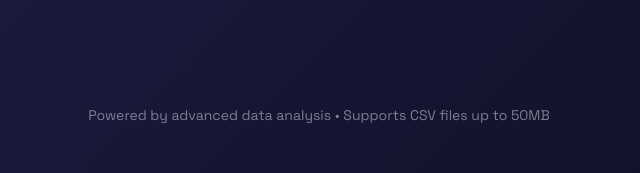
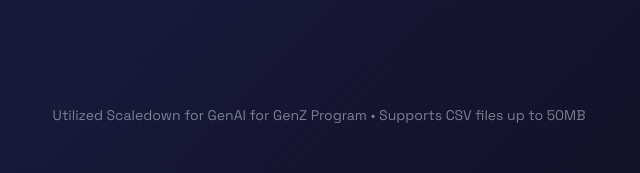
Before and after one commit to nyxarf/data-analysis-agent-scaledown, a Flask app: page / in a window 1280 px wide. Shown: the part 955-1128 px from the top of the page, without its empty margins (321-961 px from the left). Run offline with Flask 3, Linux system fonts and the light colour scheme; some libraries are stand-ins or nearby versions.

Commit message:
footer update

```diff
--- a/templates/index.html
+++ b/templates/index.html
@@ -202,7 +202,7 @@
 
     </div><!-- Footer -->
     <footer class="text-center mt-12 opacity-50">
-     <p class="text-sm" style="color: var(--text-color, #e2e8f0); font-family: 'Space Grotesk', sans-serif;">Powered by advanced data analysis • Supports CSV files up to 50MB</p>
+     <p class="text-sm" style="color: var(--text-color, #e2e8f0); font-family: 'Space Grotesk', sans-serif;">Utilized Scaledown for GenAI for GenZ Program • Supports CSV files up to 50MB</p>
     </footer>
    </div>
   </div>
```
